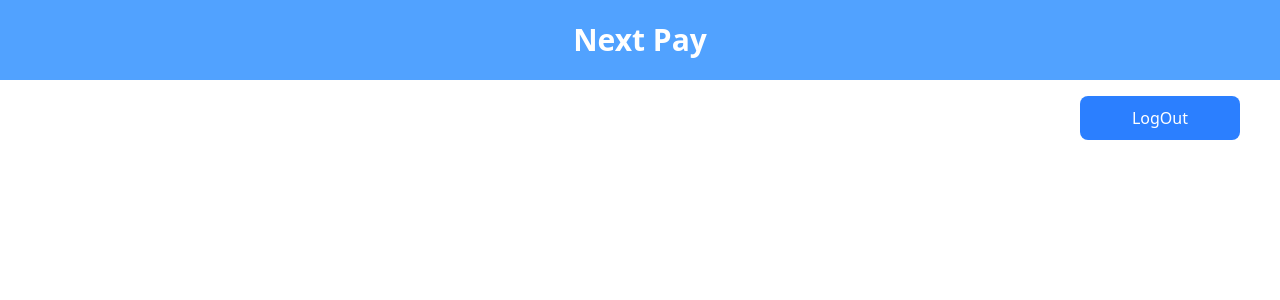
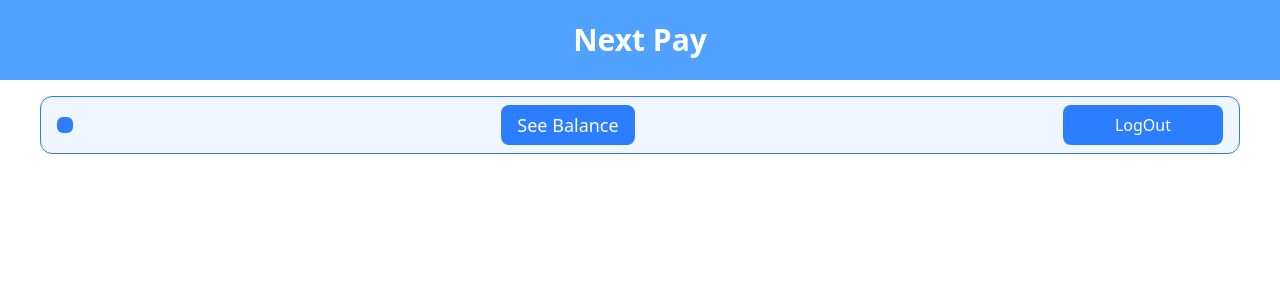
Before and after one commit to imnazirul/next-pay-client, a React (Vite) app: page /dashboard in a window 1280 px wide. Shown: the top 300 px of the page. Built offline with nearby package versions, Linux system fonts and the light colour scheme; no server answers; sample sign-in values are in the browser's storage.

Commit message:
refactor authentication flow; update SignIn and SignUp components to handle token management and improve user experience

```diff
--- a/src/Pages/Auth/SignIn.jsx
+++ b/src/Pages/Auth/SignIn.jsx
@@ -15,20 +15,24 @@ const SignIn = () => {
   });
   const [pin, setPin] = useState();
   const [isLoading, setIsLoading] = useState(false);
-  const { setUser, token } = useProvider();
+  const { setUser, token, setToken } = useProvider();
   const navigate = useNavigate();
   const [isAlertOpen, setIsAlertOpen] = useState(false)
 
   const handleSubmit = async (e) => {
     e.preventDefault();
-    setUserData({ ...userData, pin: pin });
+    const data = {
+      identifier: userData.identifier,
+      pin: pin,
+    }
     try {
       setIsLoading(true);
-      const result = await postSignIn(userData);
+      const result = await postSignIn(data);
       if (result.success) {
         toast.success("Sign In Successful");
         localStorage.setItem("token", result.data.token);
         setUser(result.data.user);
+        setToken(result.data.token)
         navigate("/dashboard");
       }
     } catch (error) {
--- a/src/Pages/Auth/SignUp.jsx
+++ b/src/Pages/Auth/SignUp.jsx
@@ -21,26 +21,25 @@ const SignUp = () => {
   });
   const [pin, setPin] = useState();
   const [isLoading, setIsLoading] = useState(false);
-  const { setUser, user } = useProvider();
+  const { setUser, setToken, token } = useProvider();
   const navigate = useNavigate()
-  console.log(user);
 
   const handleSubmit = async (e) => {
     e.preventDefault();
-    if (pin?.split("")?.length !== 5) {
-      return toast.error("Please Enter PIN");
-    }
-    setUserData({ ...userData, pin: pin });
+
+    const data = {...userData, pin: pin}
+
     if (userData?.mobile?.split("")?.length < 11) {
       return toast.error("Please Enter Valid Phone");
     }
     try {
       setIsLoading(true);
-      const result = await postSignUp(userData);
+      const result = await postSignUp(data);
       if (result.success) {
         toast.success("Sign Up Successful");
         localStorage.setItem("token", result.data.token);
-        setUser(result.data);
+        setUser(result.data.user);
+        setToken(result.data.token)
         navigate("/dashboard")
       }
     } catch (error) {
@@ -51,7 +50,6 @@ const SignUp = () => {
   };
 
    useEffect(()=>{
-      const token = localStorage.getItem("token")
       if(token) navigate("/dashboard")
     },[])
 
--- a/src/Pages/Dashboard.jsx
+++ b/src/Pages/Dashboard.jsx
@@ -5,8 +5,11 @@ import { signOutWithToken } from "../../helpers/backend";
 import { toast } from "sonner";
 
 const Dashboard = () => {
-  const { user, setUser } = useProvider();
+  const { user, setUser, setToken } = useProvider();
   const [isLoading, setIsLoading] = useState(false);
+  const [isBalanceShow, setIsBalanceShow] = useState(false)
+  const [isBalanceLoading, setIsBalanceLoading] = useState(false)
+
   const handleLogout = async () => {
     try {
       setIsLoading(true);
@@ -15,6 +18,7 @@ const Dashboard = () => {
           toast.success(result.message);
           setUser(null)
           localStorage.removeItem("token");
+          setToken(null)
       }
     } catch (error) {
       toast.error(error.message);
@@ -23,13 +27,24 @@ const Dashboard = () => {
     }
   };
 
+  const handleSeeBalance = ()=>{
+  setIsBalanceLoading(true)
+    setTimeout(() => {
+      setIsBalanceShow(true)
+      setIsBalanceLoading(false)
+    }, 1000);
+  }
+
   return (
     <div className="container mx-auto">
-      <div className="flex justify-between mt-4">
-        <div className="bg-blue-200">
-          <h1>{user?.name}</h1>
+      <div className="flex justify-between items-center mt-4 bg-blue-50 px-4 py-2 rounded-xl border border-blue-500">
+        <div className="bg-blue-500 text-white px-2 py-1 rounded-md">
+          <h1 className="font-medium py-1">{user?.name}</h1>
         </div>
-        <Button className="max-w-40" isLoading={isLoading} onClick={handleLogout}>
+        <div className="font-medium text-lg">
+          {isBalanceShow ? <p className="text-lg bg-blue-500 font-medium px-6 py-1 w-40 rounded-md text-white text-center">Balance: {user?.balance}</p> : <Button isLoading={isBalanceLoading} onClick={handleSeeBalance} className="py-1.5">See Balance</Button>}
+        </div>
+        <Button className="max-w-40 py-2" isLoading={isLoading} onClick={handleLogout}>
           LogOut
         </Button>
       </div>
--- a/src/Providers/Provider.jsx
+++ b/src/Providers/Provider.jsx
@@ -27,6 +27,7 @@ const Provider = ({ children }) => {
   }, []);
 
   const providerInfo = {
+    setToken,
     token,
     isLoading,
     setIsLoading,
--- a/src/components/Button.jsx
+++ b/src/components/Button.jsx
@@ -2,21 +2,25 @@
 import { forwardRef } from "react";
 import { cn } from "../lib/utils";
 
-const Button = forwardRef(
-  ({ className, isLoading, ...props }, ref) => {
+const Button = forwardRef(({ className, isLoading, ...props }, ref) => {
   return (
     <button
       ref={ref}
-        className={cn("rounded-lg font-medium px-4 flex items-center gap-2 justify-center cursor-pointer flex-1 w-full text-white bg-blue-500 py-2.5 disabled:cursor-not-allowed ", className)}
+      className={cn(
+        "rounded-lg font-medium px-4 flex items-center gap-2 justify-center cursor-pointer flex-1 w-full text-white bg-blue-500 py-2.5 disabled:cursor-not-allowed ",
+        className
+      )}
       {...props}
       disabled={isLoading}
     >
-        {isLoading &&   <p className="border-white h-5 w-5 inline-block animate-spin rounded-full border-[3px] mr-1 border-t-blue-400" />}
-        {props.children}
+      {isLoading ? (
+        <p className="border-white h-5 w-5 inline-block animate-spin rounded-full border-[3px] mr-1 border-t-blue-400" />
+      ) : (
+        props.children
+      )}
     </button>
   );
-  },
-);
+});
 
 Button.displayName = "Button";
 
```
Lines whose indentation alone changed are shown as unchanged.
